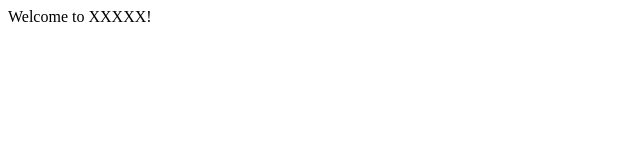
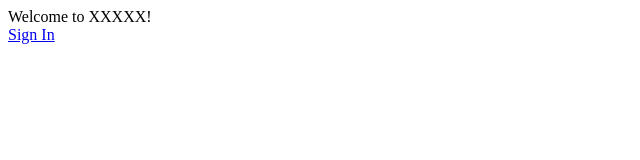
Before and after one commit to kuru-studio/kuru-studio-social-web, a Next.js app: page / in a window 1280 px wide. Shown: the top 160 px of the page, without its empty margins (0-640 px from the left). Built offline with nearby package versions, Linux system fonts and the light colour scheme; no server answers.

Commit message:
Feature: Add a sign in link on the homepage

```diff
--- a/pages/index.tsx
+++ b/pages/index.tsx
@@ -2,6 +2,8 @@ import firebase from "firebase/app";
 import "firebase/auth";
 
 import Head from 'next/head'
+
+import Link from 'next/link'
 
 function HomePage() {
   return (
@@ -10,6 +12,7 @@ function HomePage() {
         <title>{process.env.SITE_NAME}</title>
       </Head>
       <div>Welcome to {process.env.SITE_NAME}!</div>
+      <div><Link href="/signin">Sign In</Link></div>
     </>
   );
 }
```
